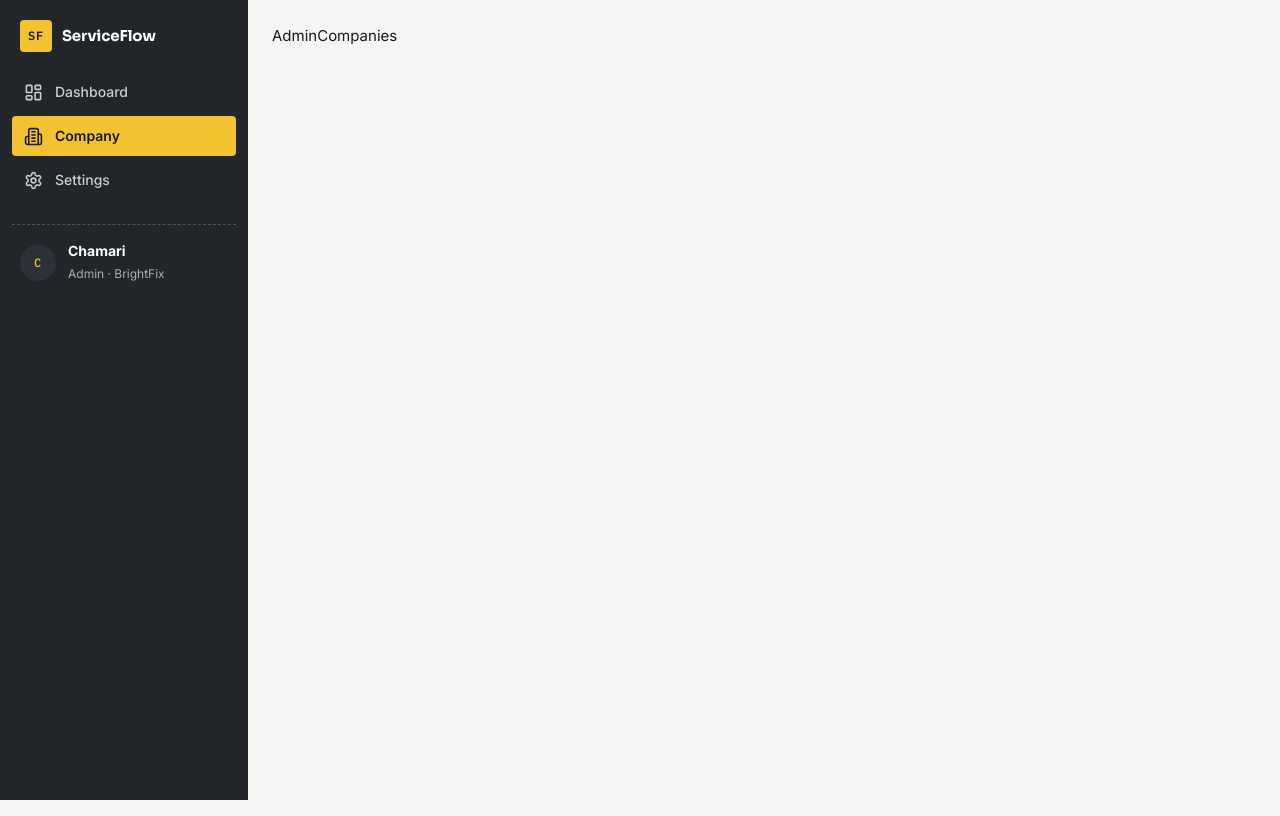
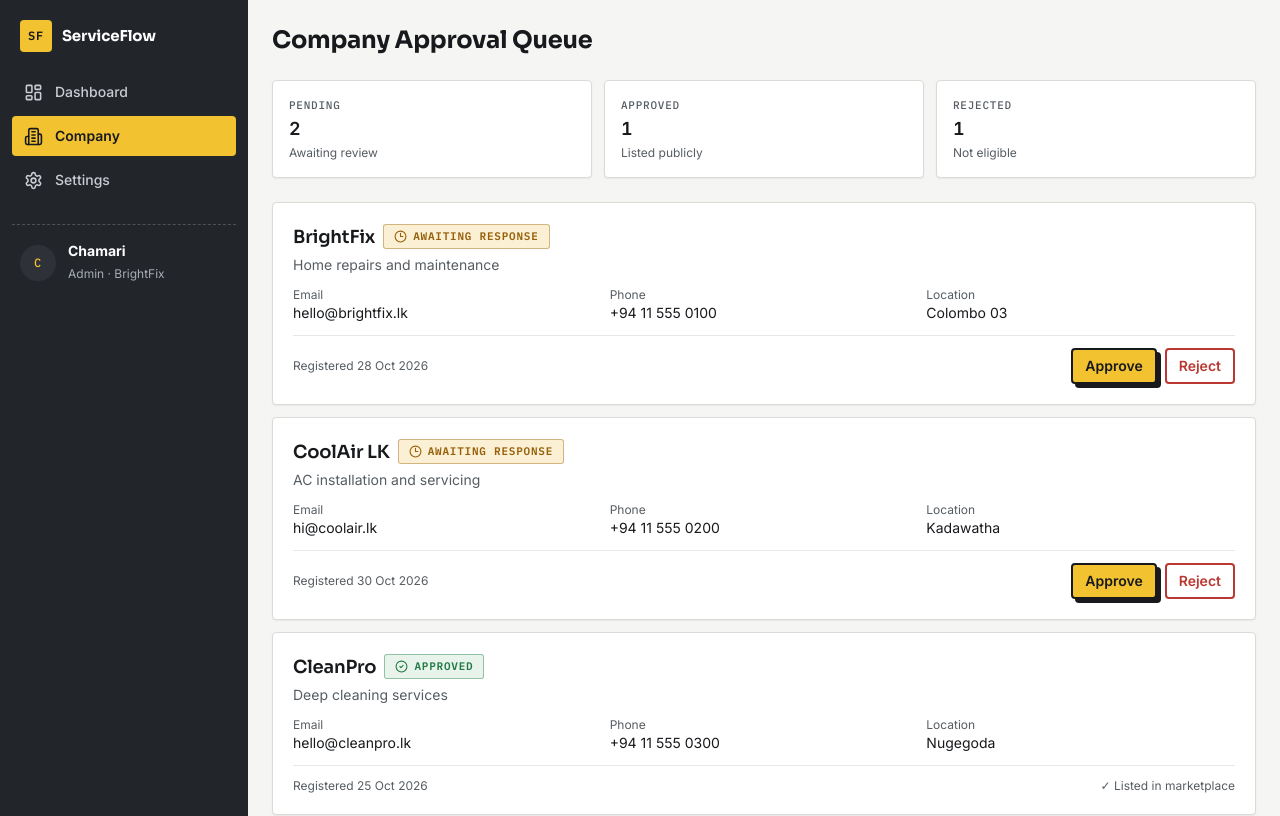
Before and after one commit to amiztp/ServiceFlow, a React (Vite) app in the folder frontend/: page /admin/companies in a window 1280 px wide. Shown: the top 816 px of the page. Built offline with nearby package versions, Linux system fonts and the light colour scheme.

Commit message:
admin companies page added

```diff
--- a/frontend/src/App.tsx
+++ b/frontend/src/App.tsx
@@ -39,7 +39,10 @@ import EmployeeJobDetail from "./features/employee/JobDetail";
 
 const EmployeeSchedule = () => <h1>EmployeeSchedule</h1>;
 const AdminHome = () => <h1>AdminHome</h1>;
-const AdminCompanies = () => <h1>AdminCompanies</h1>;
+
+//const AdminCompanies = () => <h1>AdminCompanies</h1>;
+import AdminCompanies from "./features/admin/Companies";
+
 const AdminSettings = () => <h1>AdminSettings</h1>;
 
 function Shell({ role, children }: { role: Role; children: ReactNode }) {
--- /dev/null
+++ b/frontend/src/features/admin/Companies.tsx
@@ -0,0 +1,177 @@
+import { useState } from "react";
+import {
+  ActionButton,
+  StatusBadge,
+  SurfaceCard,
+  EmptyState,
+  Modal,
+  TextAreaField,
+} from "../../components";
+import { mockCompanies, type Company } from "../../mocks/data";
+
+const companyStatus = (s: "PENDING" | "APPROVED" | "REJECTED"): "awaiting" | "approved" | "declined" => {
+  if (s === "APPROVED") return "approved";
+  if (s === "REJECTED") return "declined";
+  return "awaiting";
+};
+
+const formatDate = (iso: string) =>
+  new Date(iso).toLocaleDateString("en-GB", {
+    day: "numeric",
+    month: "short",
+    year: "numeric",
+  });
+
+export default function AdminCompanies() {
+  const [companies, setCompanies] = useState<Company[]>(mockCompanies);
+  const [rejecting, setRejecting] = useState<Company | null>(null);
+  const [reason, setReason] = useState("");
+
+  const pendingCount = companies.filter((company) => company.state === "PENDING").length;
+  const approvedCount = companies.filter((company) => company.state === "APPROVED").length;
+  const rejectedCount = companies.filter((company) => company.state === "REJECTED").length;
+
+  const approve = (id: string) => {
+    setCompanies((current) =>
+      current.map((company) =>
+        company.id === id ? { ...company, state: "APPROVED" } : company,
+      ),
+    );
+  };
+
+  const confirmReject = () => {
+    if (!rejecting || !reason.trim()) return;
+    setCompanies((current) =>
+      current.map((company) =>
+        company.id === rejecting.id
+          ? { ...company, state: "REJECTED", rejectionReason: reason }
+          : company,
+      ),
+    );
+    setRejecting(null);
+    setReason("");
+  };
+
+  const sorted = [...companies].sort((a, b) => {
+    const order: Record<string, number> = { PENDING: 0, APPROVED: 1, REJECTED: 2 };
+    return order[a.state] - order[b.state];
+  });
+
+  return (
+    <div className="space-y-6">
+      <h1 className="sf-display text-2xl font-bold">Company Approval Queue</h1>
+
+      <div className="grid grid-cols-1 sm:grid-cols-3 gap-3">
+        <div className="sf-card p-4 min-w-0 flex flex-col">
+          <p className="sf-mono text-[11px] uppercase tracking-wide text-text-secondary">Pending</p>
+          <p className="sf-tabular font-semibold text-lg leading-tight mt-1">{pendingCount}</p>
+          <p className="text-xs text-text-secondary mt-1">Awaiting review</p>
+        </div>
+        <div className="sf-card p-4 min-w-0 flex flex-col">
+          <p className="sf-mono text-[11px] uppercase tracking-wide text-text-secondary">Approved</p>
+          <p className="sf-tabular font-semibold text-lg leading-tight mt-1">{approvedCount}</p>
+          <p className="text-xs text-text-secondary mt-1">Listed publicly</p>
+        </div>
+        <div className="sf-card p-4 min-w-0 flex flex-col">
+          <p className="sf-mono text-[11px] uppercase tracking-wide text-text-secondary">Rejected</p>
+          <p className="sf-tabular font-semibold text-lg leading-tight mt-1">{rejectedCount}</p>
+          <p className="text-xs text-text-secondary mt-1">Not eligible</p>
+        </div>
+      </div>
+
+      {sorted.length === 0 ? (
+        <EmptyState title="No companies yet" description="New company registrations appear here." />
+      ) : (
+        <div className="space-y-3">
+          {sorted.map((company) => (
+            <SurfaceCard key={company.id} className="p-5 space-y-3">
+              <div className="flex flex-wrap items-start justify-between gap-3">
+                <div className="min-w-0">
+                  <div className="flex items-center gap-2 flex-wrap">
+                    <h3 className="sf-display font-semibold text-lg">{company.name}</h3>
+                    <StatusBadge status={companyStatus(company.state)} />
+                  </div>
+                  <p className="text-sm text-text-secondary mt-1">{company.description}</p>
+                </div>
+              </div>
+
+              <div className="grid grid-cols-1 sm:grid-cols-3 gap-2 text-sm">
+                <div>
+                  <p className="text-xs text-text-secondary">Email</p>
+                  <p>{company.email}</p>
+                </div>
+                <div>
+                  <p className="text-xs text-text-secondary">Phone</p>
+                  <p>{company.phone}</p>
+                </div>
+                <div>
+                  <p className="text-xs text-text-secondary">Location</p>
+                  <p>{company.location}</p>
+                </div>
+              </div>
+
+              <div className="flex flex-wrap items-center justify-between gap-3 pt-3 border-t border-line">
+                <p className="text-xs text-text-secondary">
+                  Registered {formatDate(company.registeredAt)}
+                </p>
+
+                {company.state === "PENDING" && (
+                  <div className="flex gap-2">
+                    <ActionButton variant="stamp" size="small" onClick={() => approve(company.id)}>
+                      Approve
+                    </ActionButton>
+                    <ActionButton
+                      variant="void"
+                      size="small"
+                      onClick={() => {
+                        setRejecting(company);
+                        setReason("");
+                      }}
+                    >
+                      Reject
+                    </ActionButton>
+                  </div>
+                )}
+
+                {company.state === "APPROVED" && (
+                  <span className="text-xs text-text-secondary">✓ Listed in marketplace</span>
+                )}
+
+                {company.state === "REJECTED" && company.rejectionReason && (
+                  <span className="text-xs text-text-secondary">
+                    Reason: {company.rejectionReason}
+                  </span>
+                )}
+              </div>
+            </SurfaceCard>
+          ))}
+        </div>
+      )}
+
+      <Modal
+        open={!!rejecting}
+        title="Reject company"
+        description={rejecting ? `Rejecting: ${rejecting.name}` : ""}
+        onClose={() => setRejecting(null)}
+      >
+        <div className="space-y-4">
+          <TextAreaField
+            label="Reason for rejection"
+            value={reason}
+            onChange={(e) => setReason(e.target.value)}
+            required
+            hint="The manager will see this reason and can resubmit."
+          />
+          <div className="flex justify-end gap-2">
+            <ActionButton variant="stub" onClick={() => setRejecting(null)}>
+              Cancel
+            </ActionButton>
+            <ActionButton variant="void" disabled={!reason.trim()} onClick={confirmReject}>
+              Reject company
+            </ActionButton>
+          </div>
+        </div>
+      </Modal>
+    </div>
+  );
+}
```
